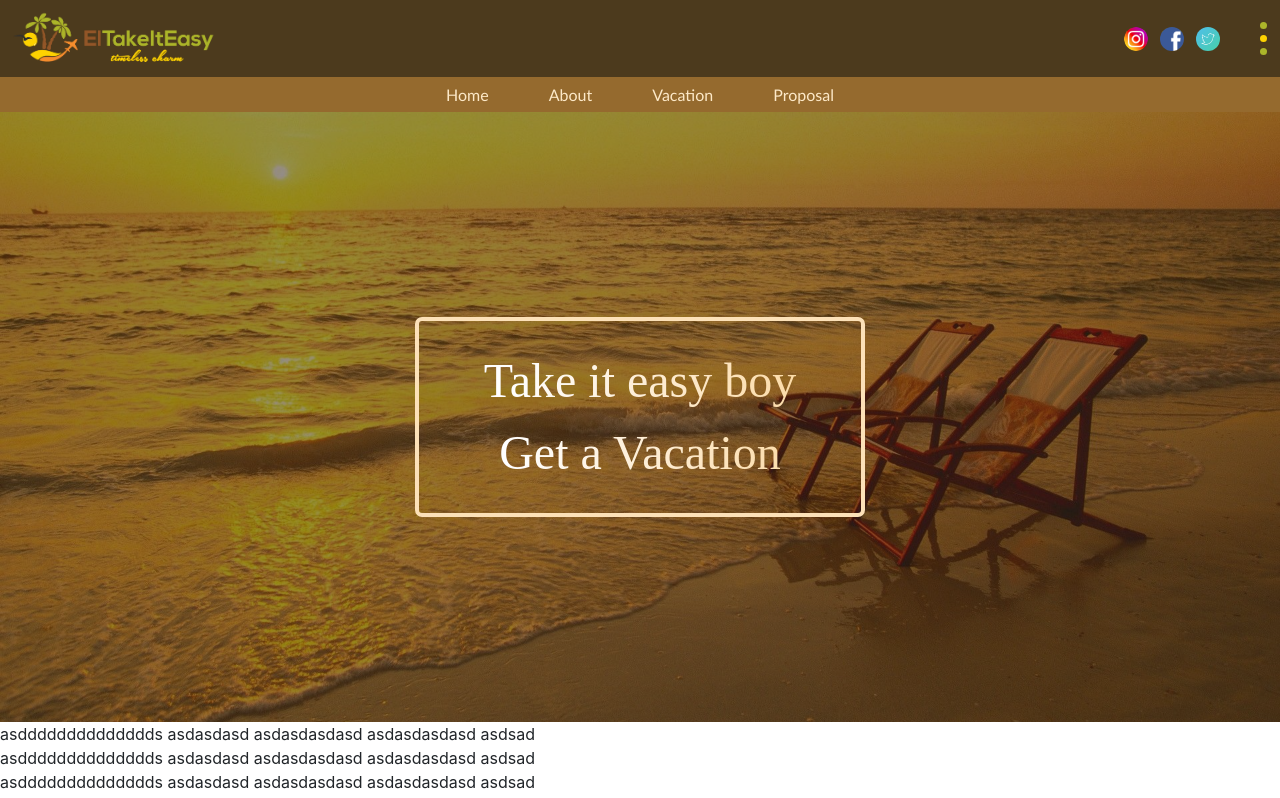
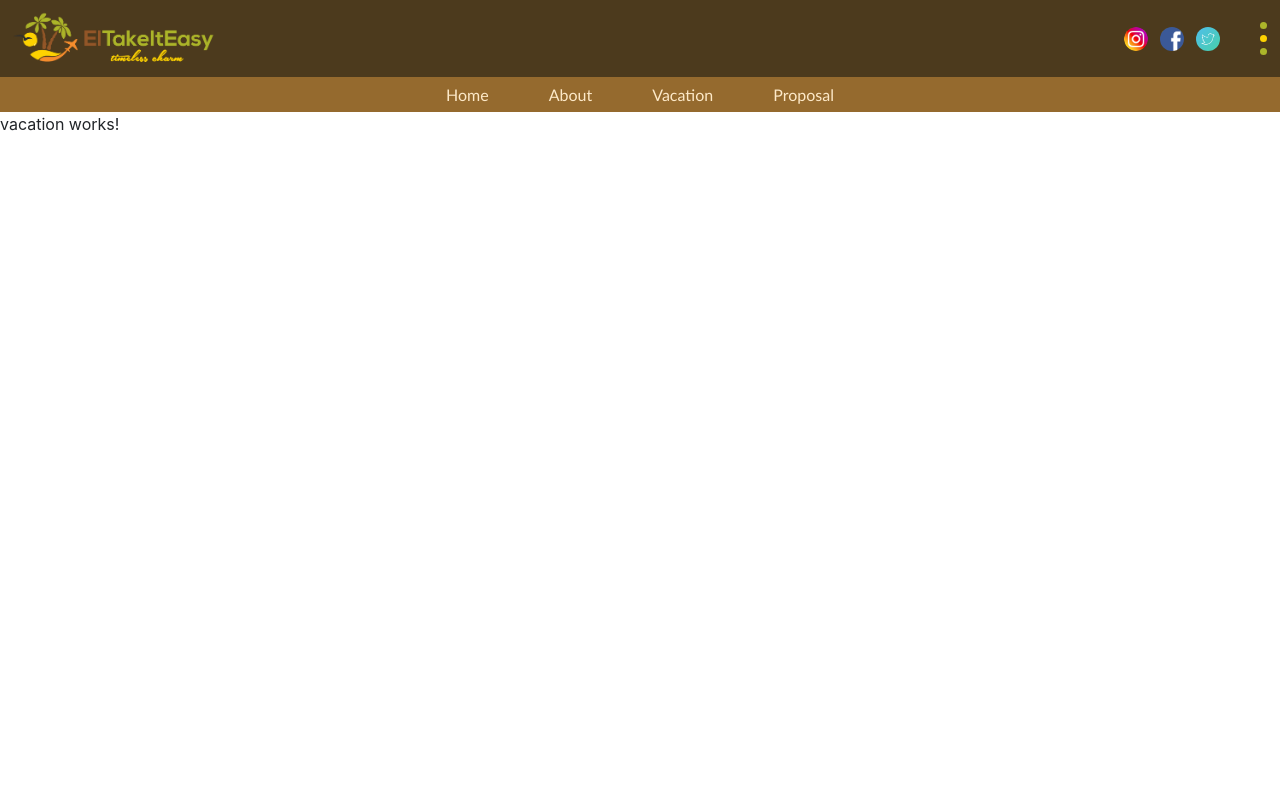
Before and after one commit to RazvanFlorescu/TakeItEasy, an Angular app in the folder TakeItEasyProject/TakeItEasyProject/ClientApp/: page /vacation in a window 1280 px wide. Before the commit this address led to /. Shown: the top 798 px of the page. Built offline with nearby package versions, Linux system fonts and the light colour scheme.

Commit message:
add routing

```diff
--- a/TakeItEasyProject/TakeItEasyProject/ClientApp/src/app/app-routing.module.ts
+++ b/TakeItEasyProject/TakeItEasyProject/ClientApp/src/app/app-routing.module.ts
@@ -1,7 +1,19 @@
 import { NgModule } from '@angular/core';
 import { Routes, RouterModule } from '@angular/router';
+import { HomeComponent } from './home/home.component';
+import { VacationComponent } from './vacation/vacation.component';
+import { ProposalComponent } from './proposal/proposal.component';
 
-const routes: Routes = [];
+const routes: Routes = [
+  {
+    path: '',
+    redirectTo: "/home",
+    pathMatch: 'full'
+  },
+  { path: 'home', component: HomeComponent },
+  { path: 'vacation', component: VacationComponent },
+  { path: 'proposal', component: ProposalComponent }
+];
 
 @NgModule({
   imports: [RouterModule.forRoot(routes)],
--- a/TakeItEasyProject/TakeItEasyProject/ClientApp/src/app/app.component.html
+++ b/TakeItEasyProject/TakeItEasyProject/ClientApp/src/app/app.component.html
@@ -1,3 +1,3 @@
 <app-header></app-header>
 <app-menu></app-menu>
-<app-home></app-home>
+<router-outlet></router-outlet>
--- a/TakeItEasyProject/TakeItEasyProject/ClientApp/src/app/header-side/header-side.module.ts
+++ b/TakeItEasyProject/TakeItEasyProject/ClientApp/src/app/header-side/header-side.module.ts
@@ -2,6 +2,7 @@ import { NgModule } from '@angular/core';
 import { CommonModule } from '@angular/common';
 import { HeaderComponent } from './header/header.component';
 import { MenuComponent } from './menu/menu.component';
+import { RouterModule } from '@angular/router';
 
 @NgModule({
   declarations: [
@@ -9,7 +10,8 @@ import { MenuComponent } from './menu/menu.component';
     MenuComponent
   ],
   imports: [
-    CommonModule
+    CommonModule,
+    RouterModule
   ],
   exports:[ HeaderComponent, MenuComponent ]
 })
--- a/TakeItEasyProject/TakeItEasyProject/ClientApp/src/app/header-side/menu/menu.component.html
+++ b/TakeItEasyProject/TakeItEasyProject/ClientApp/src/app/header-side/menu/menu.component.html
@@ -1,6 +1,6 @@
 <div class="nav-wrapper">
-    <a class="nav-element" href="#">Home</a>
-    <a class="nav-element" href="#">About</a>
-    <a class="nav-element" href="#">Vacation</a>
-    <a class="nav-element" href="#">Proposal</a>
+    <a class="nav-element" routerLink="home">Home</a>
+    <a class="nav-element" routerLink="home">About</a>
+    <a class="nav-element" routerLink="vacation">Vacation</a>
+    <a class="nav-element" routerLink="proposal">Proposal</a>
 </div>
--- /dev/null
+++ b/TakeItEasyProject/TakeItEasyProject/ClientApp/src/app/proposal/proposal.component.html
@@ -0,0 +1,3 @@
+<p>
+  proposal works!
+</p>
--- /dev/null
+++ b/TakeItEasyProject/TakeItEasyProject/ClientApp/src/app/proposal/proposal.component.ts
@@ -0,0 +1,15 @@
+import { Component, OnInit } from '@angular/core';
+
+@Component({
+  selector: 'app-proposal',
+  templateUrl: './proposal.component.html',
+  styleUrls: ['./proposal.component.scss']
+})
+export class ProposalComponent implements OnInit {
+
+  constructor() { }
+
+  ngOnInit() {
+  }
+
+}
--- /dev/null
+++ b/TakeItEasyProject/TakeItEasyProject/ClientApp/src/app/vacation/vacation.component.html
@@ -0,0 +1,3 @@
+<p>
+  vacation works!
+</p>
--- /dev/null
+++ b/TakeItEasyProject/TakeItEasyProject/ClientApp/src/app/vacation/vacation.component.ts
@@ -0,0 +1,15 @@
+import { Component, OnInit } from '@angular/core';
+
+@Component({
+  selector: 'app-vacation',
+  templateUrl: './vacation.component.html',
+  styleUrls: ['./vacation.component.scss']
+})
+export class VacationComponent implements OnInit {
+
+  constructor() { }
+
+  ngOnInit() {
+  }
+
+}
```
Also changed, not shown: TakeItEasyProject/TakeItEasyProject/ClientApp/src/app/app.module.ts (+6 -2 lines), TakeItEasyProject/TakeItEasyProject/ClientApp/src/app/proposal/proposal.component.scss (added), TakeItEasyProject/TakeItEasyProject/ClientApp/src/app/vacation/vacation.component.scss (added).
